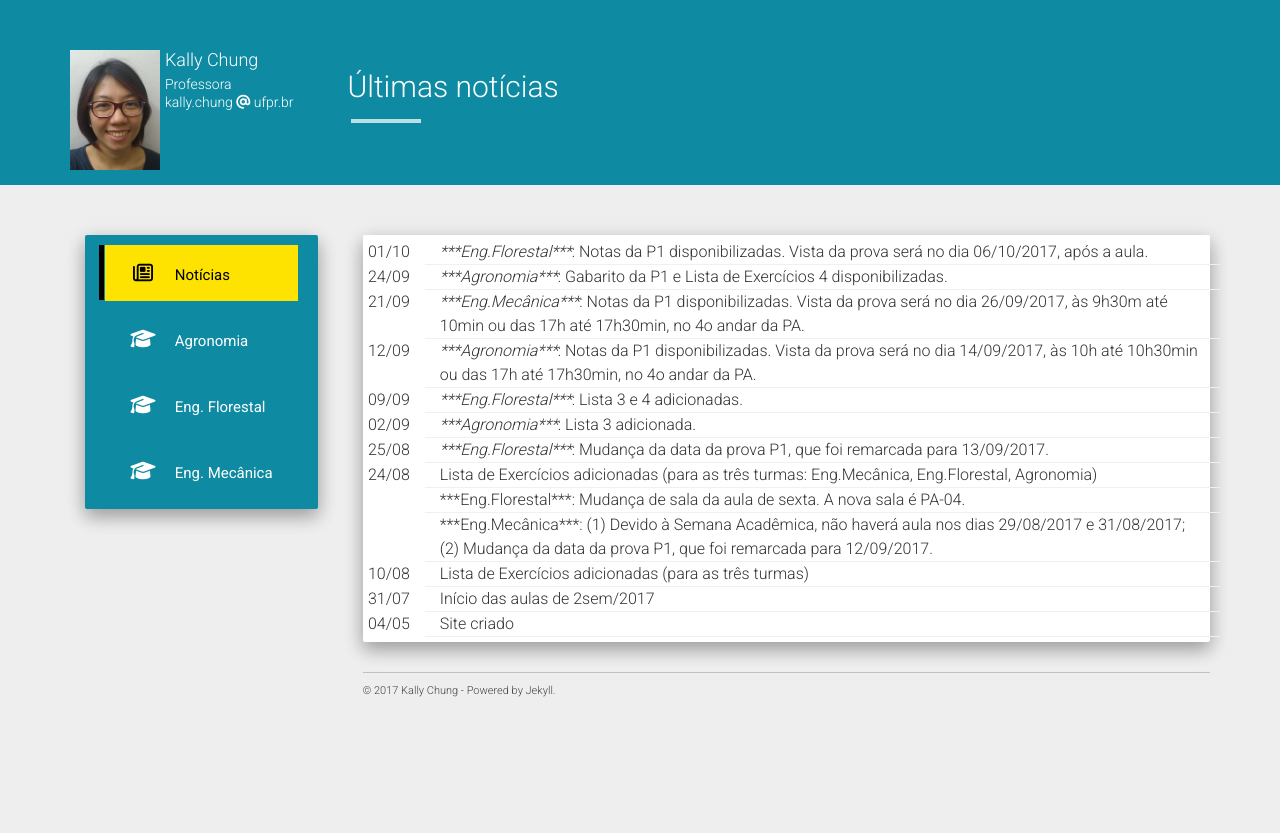
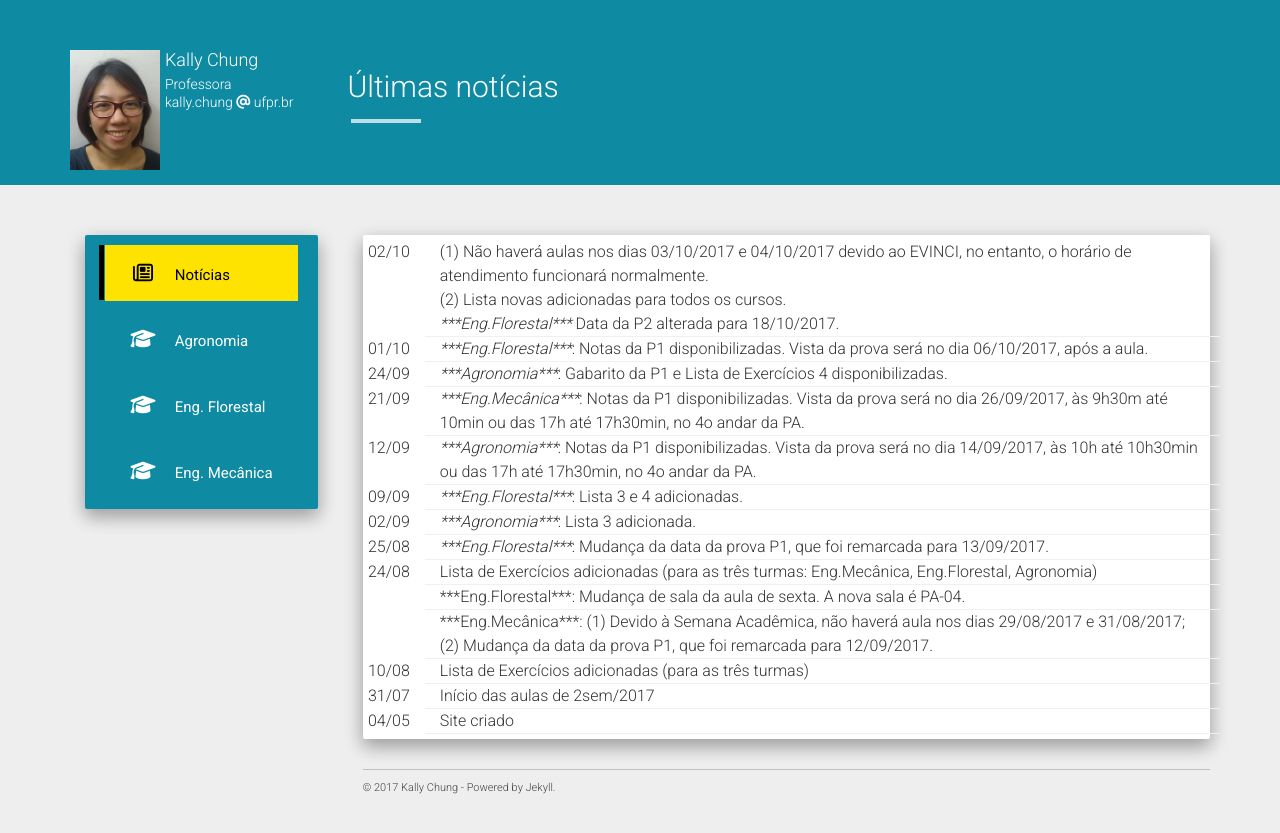
Before and after one commit to chunggnuhc/chunggnuhc.github.io, a Jekyll site: the page built from index.html, in a window 1280 px wide. Shown: the top 833 px of the page. Built offline with Jekyll 4.4.1, drawn with Linux system fonts in a browser that asks for light colours; nearby versions of some CDN libraries.

Commit message:
News adicionadas para todos os cursos

```diff
--- a/_data/noticias.yml
+++ b/_data/noticias.yml
@@ -1,3 +1,5 @@
+- data: 2017-10-02
+  noticia: "(1) Não haverá aulas nos dias 03/10/2017 e 04/10/2017 devido ao EVINCI, no entanto, o horário de atendimento funcionará normalmente. <br>(2) Lista novas adicionadas para todos os cursos.<br> <i>***Eng.Florestal***</i> Data da P2 alterada para 18/10/2017."
 - data: 2017-10-01
   noticia: "<i>***Eng.Florestal***</i>: Notas da P1 disponibilizadas. Vista da prova será no dia 06/10/2017, após a aula."
 - data: 2017-09-24
```
